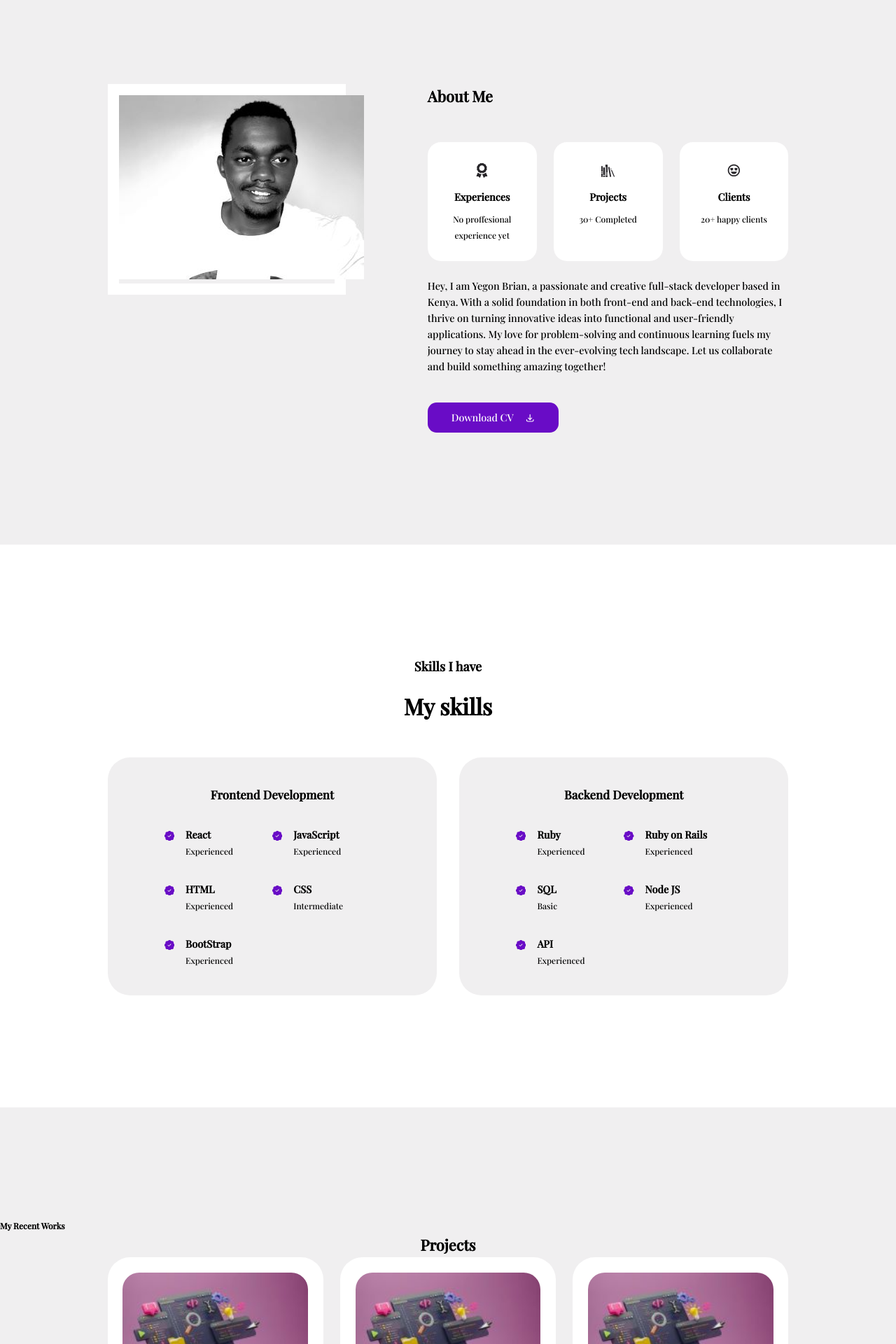
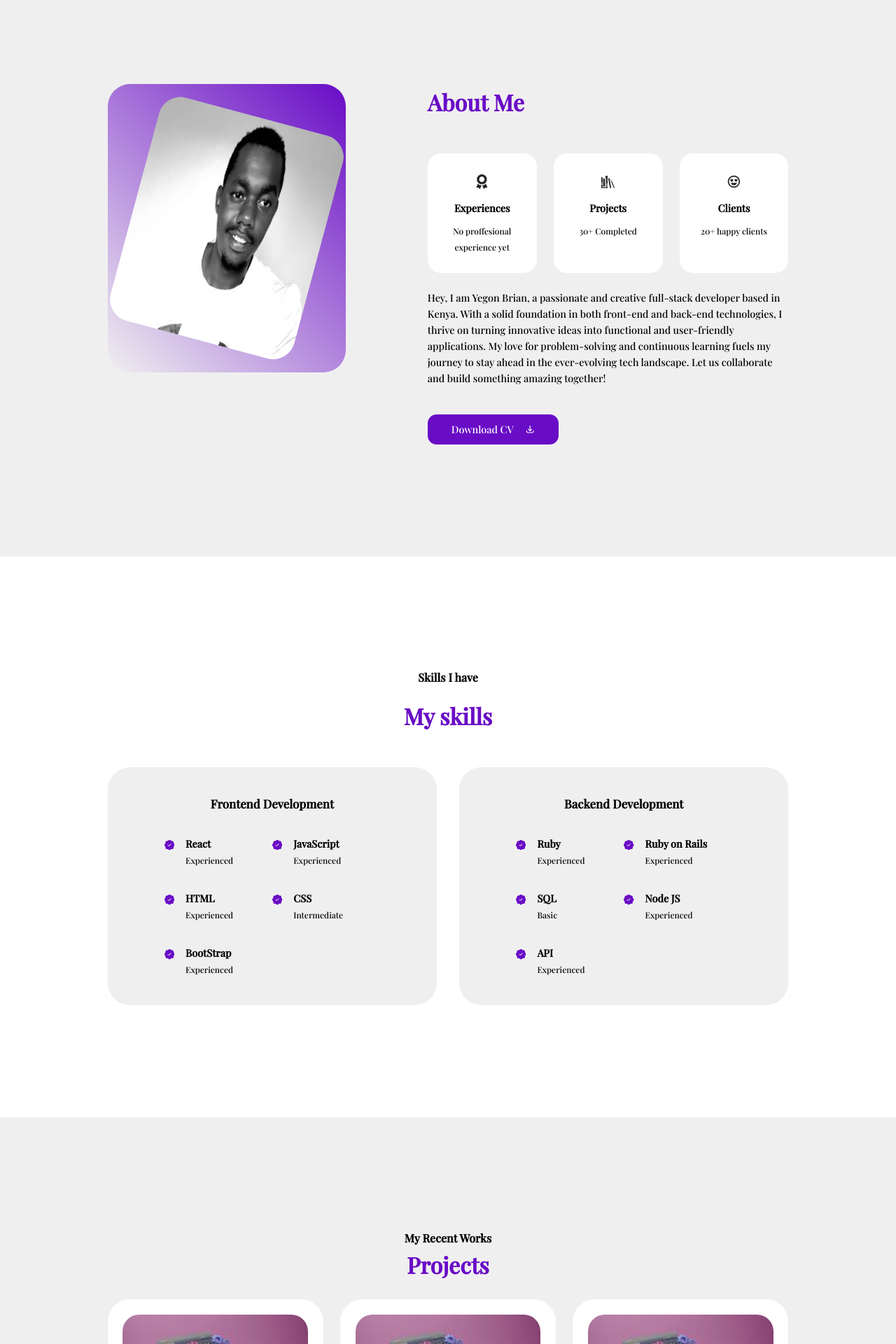
Before and after one commit to yegonkimutai/Personal-portfolio, a React (Create React App) app: page / in a window 1280 px wide. Shown: the part 840-2760 px from the top of the page at 70% size. Built offline with nearby package versions, Linux system fonts and the light colour scheme.

Commit message:
:boom:Modify components

```diff
--- a/src/sections/about/about.css
+++ b/src/sections/about/about.css
@@ -5,9 +5,25 @@
 }
 
 .abt-photo {
-  max-height: 40rem;
-  border: 1rem solid var(--color-white);
+ width: 100%;
+ height: 80%;
+ border-radius: 2rem;
+ background: linear-gradient(45deg, transparent, var(--color-primary));
+ display: grid;
+ place-items: center;
+}
+
+.abt-photo img {
+  width: 80%;
+  height: 80%;
+  border-radius: 2rem;
+  overflow: hidden;
+  transform: rotate(15deg);
   transition: var(--transition);
+}
+
+.abt-photo img:hover {
+  transform: rotate(0deg);
 }
 
 .abt-photo:hover {
@@ -23,6 +39,11 @@
 
 .abt-right a {
   padding: 0.5rem 2rem;
+}
+
+.abt-right h2 {
+  color: var(--color-primary);
+  font-size: 2rem;
 }
 
 .abt-card {
--- a/src/sections/contact/Contact.jsx
+++ b/src/sections/contact/Contact.jsx
@@ -16,7 +16,7 @@ function Contact() {
   };
 
   return (
-    <section id="contact">
+    <section id="contact" className='cont-main'>
       <h5>Get In Touch</h5>
       <h2>Contact Me</h2>
 
--- a/src/sections/contact/contact.css
+++ b/src/sections/contact/contact.css
@@ -4,6 +4,17 @@
   grid-template-columns: 30% 58%;
   gap: 12%;
   color: #fff;
+}
+
+.cont-main h5 {
+  text-align: center;
+  font-size: 1rem;
+}
+
+.cont-main h2 {
+  color: var(--color-primary);
+  font-size: 2rem;
+  margin-bottom: 1.5rem;
 }
 
 .contact-options {
--- a/src/sections/header/header.css
+++ b/src/sections/header/header.css
@@ -11,6 +11,11 @@ header {
   flex-direction: column;
   align-items: center;
   position: relative;
+}
+
+.header-cont h3 {
+  color: var(--color-primary);
+  font-size: 2.5rem;
 }
 
 .header-prof {
--- a/src/sections/project/Project.jsx
+++ b/src/sections/project/Project.jsx
@@ -49,7 +49,7 @@ const data = [
 
 function Project() {
   return (
-    <section id="projects">
+    <section id="projects" className='proj'>
       <h5>My Recent Works</h5>
       <h2>Projects</h2>
 
--- a/src/sections/project/project.css
+++ b/src/sections/project/project.css
@@ -1,3 +1,14 @@
+.proj h5 {
+  text-align: center;
+  font-size: 1rem;
+}
+
+.proj h2 {
+  color: var(--color-primary);
+  font-size: 2rem;
+  margin-bottom: 1.5rem;
+}
+
 .project-cont {
   display: grid;
   grid-template-columns: repeat(3, 1fr);
--- a/src/sections/skills/skill.css
+++ b/src/sections/skills/skill.css
@@ -13,6 +13,12 @@
 .skills h2 {
   font-size: 2rem;
   margin-bottom: 3rem;
+  color: var(--color-primary);
+}
+
+.skills h5 {
+  text-align: center;
+  font-size: 1rem;
 }
 
 .skills-cont > div {
```
